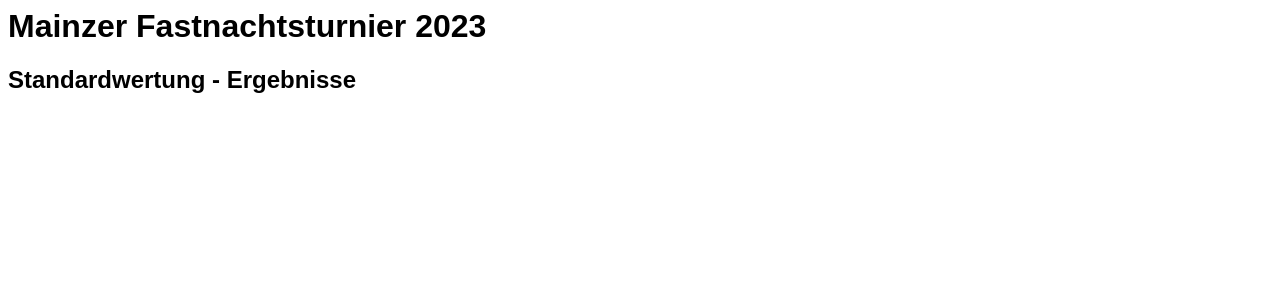
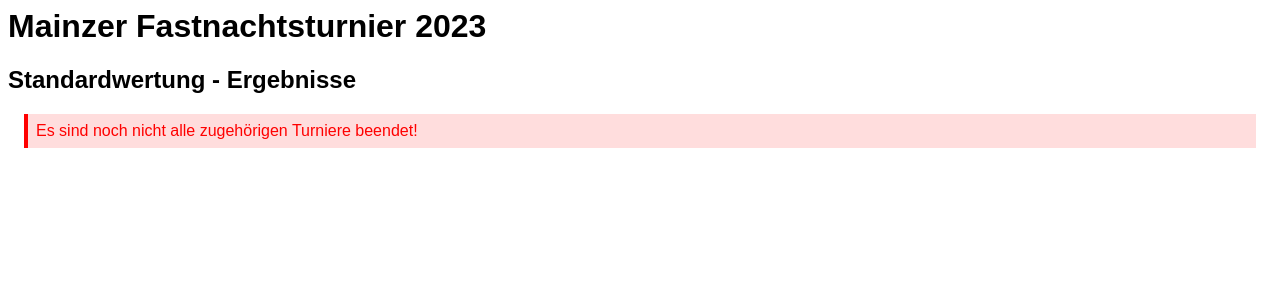
Before and after one commit to pdbro2k/pydanceweb, a Django app: page /ftm/desk/awards/STDW in a window 1280 px wide. Shown: the top 300 px of the page. Run offline with Django 4.2, Linux system fonts and the light colour scheme.

Commit message:
added message for missing award related section

```diff
--- a/main/pydanceweb/templates/pydanceweb/award_results.html
+++ b/main/pydanceweb/templates/pydanceweb/award_results.html
@@ -31,5 +31,7 @@
     {% endfor %}
   </tbody>
 </table>
+{% else %}
+<div class="error">Es sind noch nicht alle zugehörigen Turniere beendet!</div>
 {% endif %}
 {% endblock %}
```
